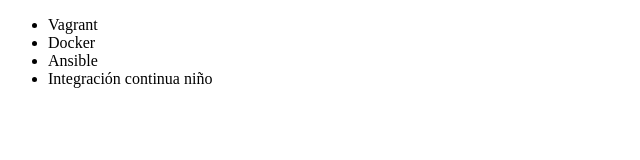
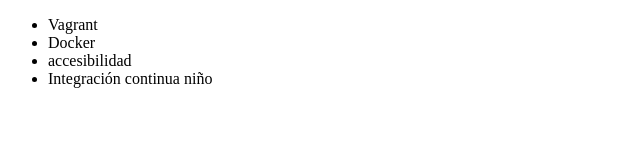
Before and after one commit to braquiva/alura, a plain HTML site: page index.html in a window 1280 px wide. Shown: the full height of the page, 0-640 px from the left. Drawn offline with Linux system fonts and the light colour scheme.

Commit message:
Arreglo de pestaña accesibiloidad linea 11

```diff
--- a/index.html
+++ b/index.html
@@ -8,7 +8,7 @@
      <ul>
          <li> Vagrant </li>
          <li> Docker </li>
-         <li> Ansible </li>
+         <li> accesibilidad </li>
          <li> Integración continua niño </li>
      </ul>
 </body>
```
